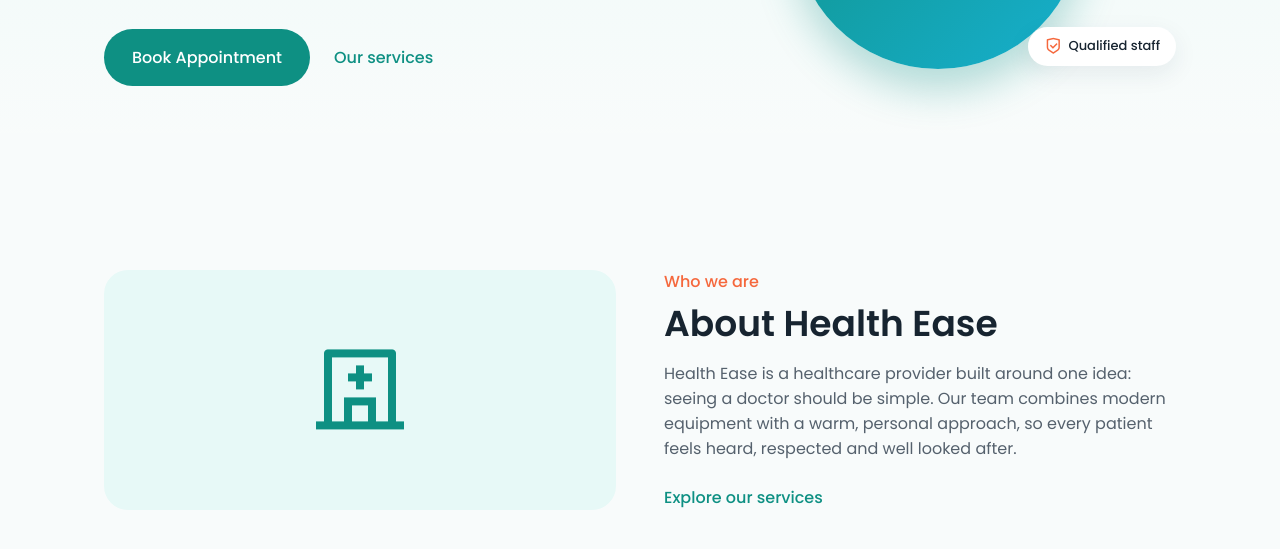
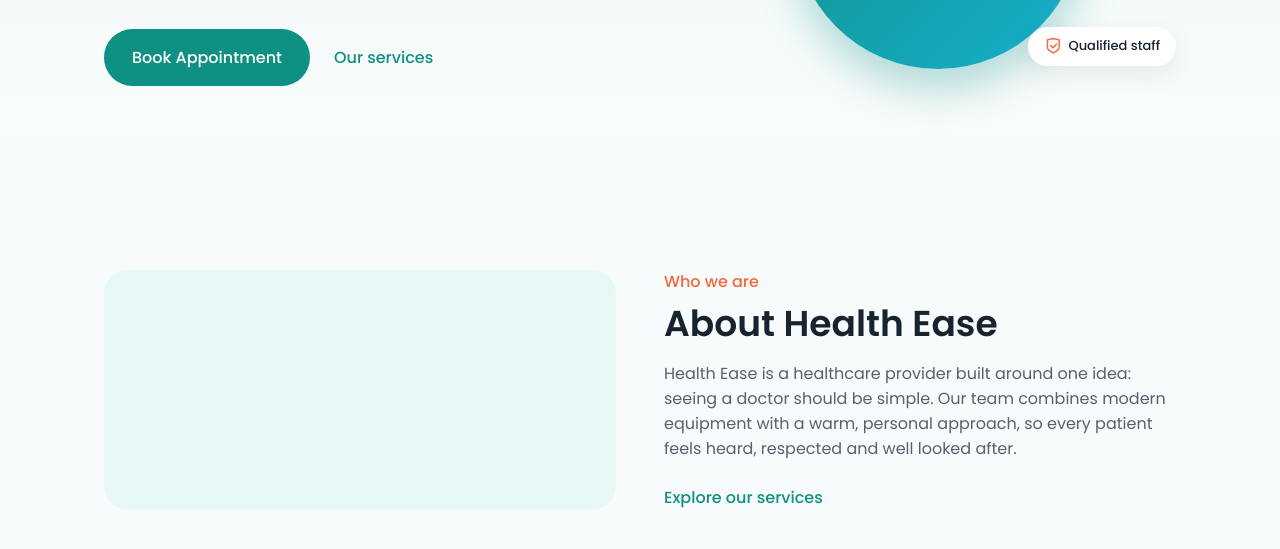
Before and after one commit to ndilisa/health-ease-landing-page, a plain HTML site: page index.html in a window 1280 px wide. Shown: the part 423-972 px from the top of the page. Drawn offline with nearby package versions, Linux system fonts and the light colour scheme; some icons are missing.

Commit message:
Update the about section image
Temporarily replaced the ri-hospital-line icon with the health-ease-logo , a .webp file to test out how it would look.

```diff
--- a/index.html
+++ b/index.html
@@ -64,7 +64,7 @@
       <!--==================== ABOUT ====================-->
       <section class="about section" id="about">
          <div class="about__container container grid">
-            <div class="about__visual"><i class="ri-hospital-line"></i></div>
+            <div class="about__visual"><i class="health-ease-logo.webp"></i></div>
             <div class="about__data">
                <span class="section__subtitle">Who we are</span>
                <h2 class="section__title">About Health Ease</h2>
```
